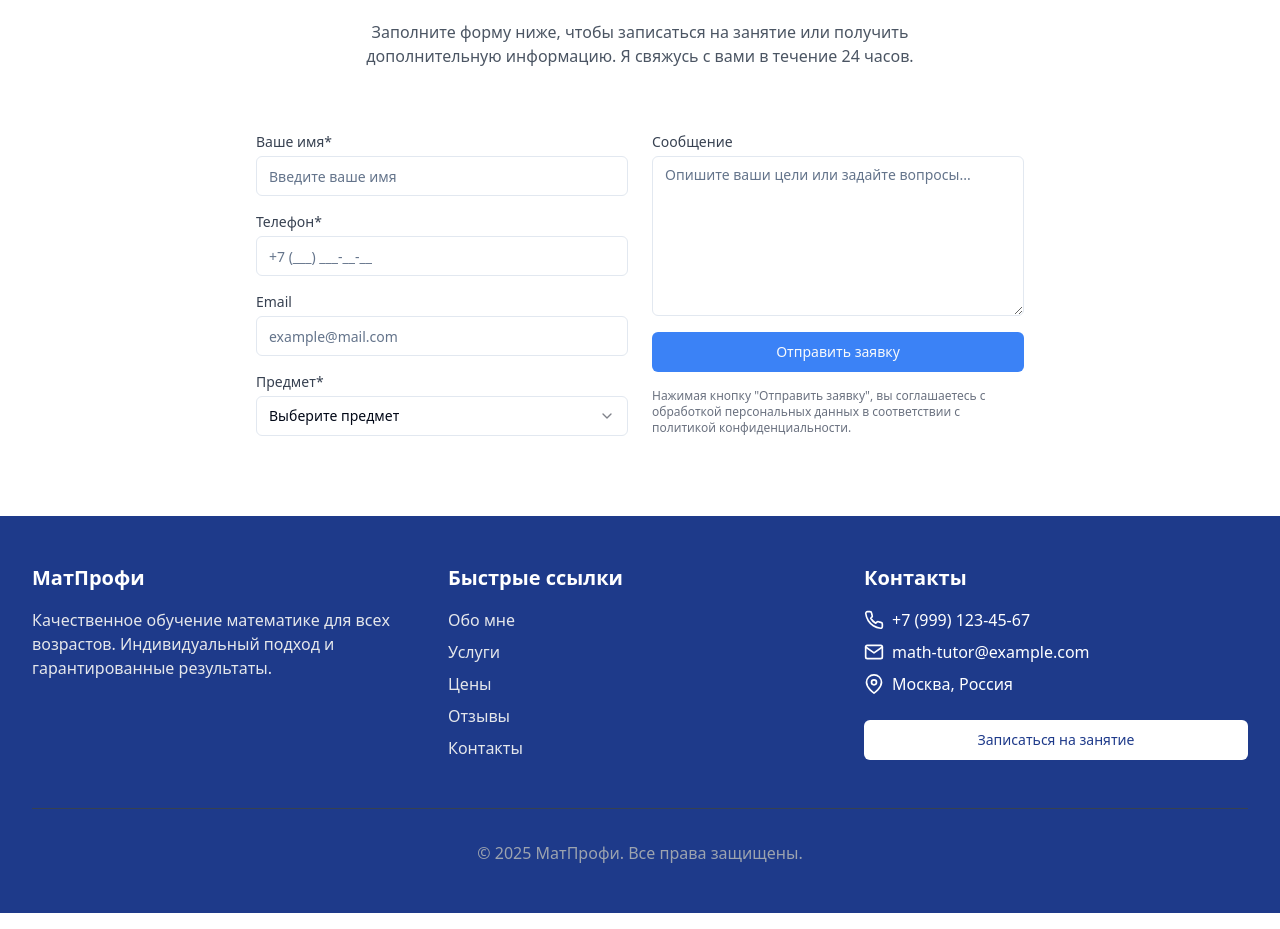
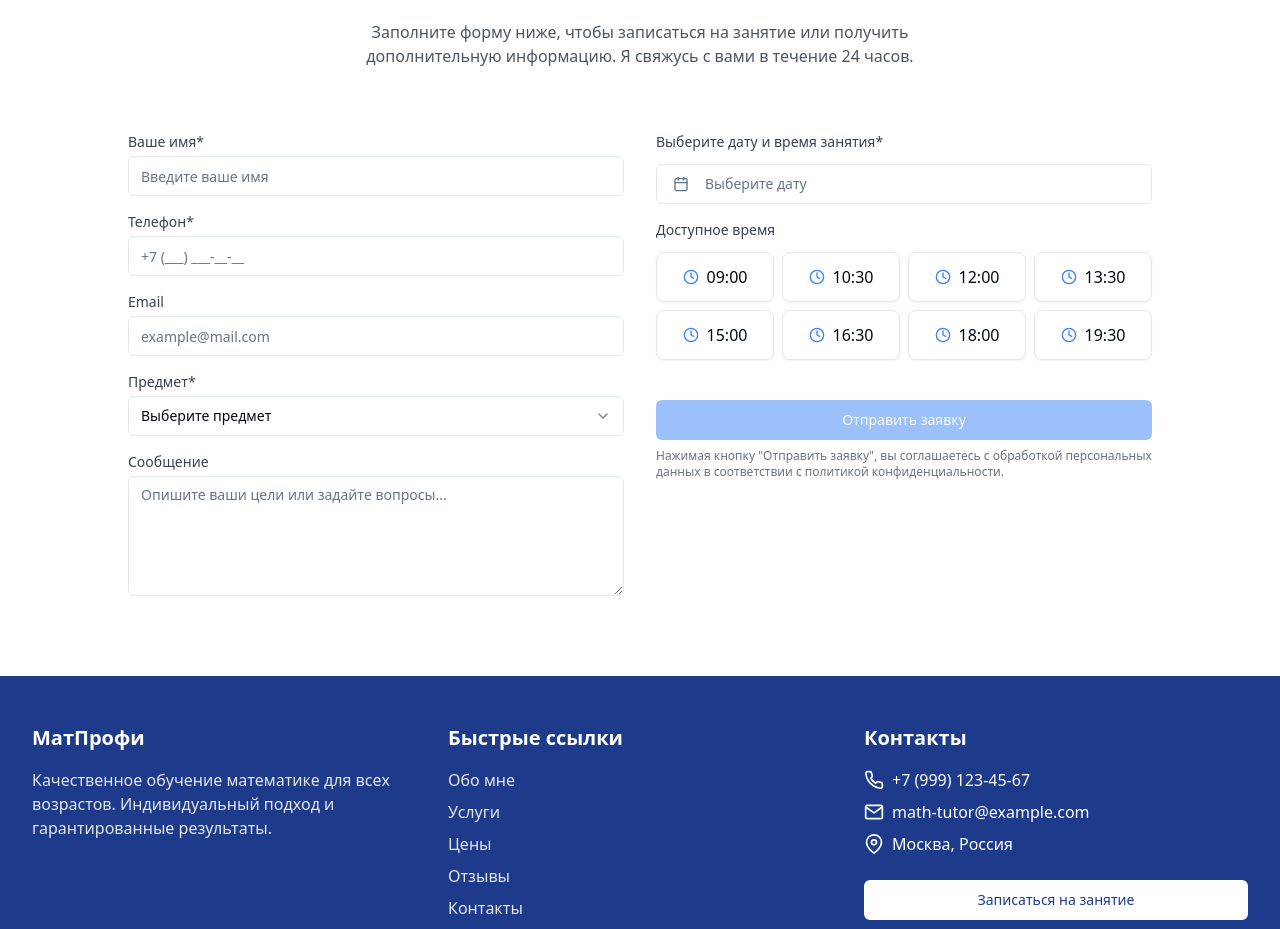
Before and after one commit to Fantom51/math-tutoring-enroll-now, a React (Vite) app: page / in a window 1280 px wide. Shown: the part 4260-5189 px from the top of the page. Built offline with nearby package versions, Linux system fonts and the light colour scheme.

Commit message:
Add calendar to booking form
Implements a calendar for selecting the date and time of a lesson, displaying available slots.

```diff
--- a/src/components/home/Booking.tsx
+++ b/src/components/home/Booking.tsx
@@ -3,14 +3,38 @@ import { useState } from "react";
 import { Button } from "@/components/ui/button";
 import { Input } from "@/components/ui/input";
 import { Textarea } from "@/components/ui/textarea";
+import { Calendar } from "@/components/ui/calendar";
+import { CalendarIcon, Clock } from "lucide-react";
+import { format } from "date-fns";
 import {
   Select,
   SelectContent,
   SelectItem,
   SelectTrigger,
-  SelectValue
+  SelectValue,
 } from "@/components/ui/select";
+import {
+  Popover,
+  PopoverContent,
+  PopoverTrigger,
+} from "@/components/ui/popover";
+import { cn } from "@/lib/utils";
+import {
+  Card,
+  CardContent,
+} from "@/components/ui/card";
 import { useToast } from "@/hooks/use-toast";
+
+const timeSlots = [
+  "09:00", "10:30", "12:00", "13:30", "15:00", "16:30", "18:00", "19:30"
+];
+
+// Simulate booked slots - in a real app, these would come from a database
+const bookedSlots = {
+  "2025-05-15": ["09:00", "12:00", "16:30"],
+  "2025-05-16": ["10:30", "15:00"],
+  "2025-05-20": ["09:00", "10:30", "13:30", "18:00"],
+};
 
 const Booking = () => {
   const { toast } = useToast();
@@ -19,10 +43,22 @@ const Booking = () => {
   const [email, setEmail] = useState("");
   const [subject, setSubject] = useState("");
   const [message, setMessage] = useState("");
+  const [date, setDate] = useState<Date | undefined>(undefined);
+  const [timeSlot, setTimeSlot] = useState<string | undefined>(undefined);
   const [loading, setLoading] = useState(false);
 
   const handleSubmit = (e: React.FormEvent) => {
     e.preventDefault();
+
+    if (!date || !timeSlot) {
+      toast({
+        title: "Ошибка",
+        description: "Пожалуйста, выберите дату и время занятия.",
+        variant: "destructive"
+      });
+      return;
+    }
+
     setLoading(true);
 
     // Simulate API call
@@ -39,8 +75,21 @@ const Booking = () => {
       setEmail("");
       setSubject("");
       setMessage("");
+      setDate(undefined);
+      setTimeSlot(undefined);
     }, 1000);
   };
+
+  const getAvailableTimeSlots = () => {
+    if (!date) return timeSlots;
+
+    const dateString = format(date, "yyyy-MM-dd");
+    const booked = bookedSlots[dateString] || [];
+
+    return timeSlots.filter(slot => !booked.includes(slot));
+  };
+
+  const availableTimeSlots = getAvailableTimeSlots();
 
   return (
     <section id="booking" className="py-20 bg-white">
@@ -54,8 +103,8 @@ const Booking = () => {
           </p>
         </div>
 
-        <div className="max-w-3xl mx-auto">
-          <form onSubmit={handleSubmit} className="grid grid-cols-1 md:grid-cols-2 gap-6">
+        <div className="max-w-5xl mx-auto">
+          <form onSubmit={handleSubmit} className="grid grid-cols-1 md:grid-cols-2 gap-8">
             <div className="space-y-4">
               <div>
                 <label htmlFor="name" className="block text-sm font-medium text-gray-700 mb-1">
@@ -114,9 +163,7 @@ const Booking = () => {
                   </SelectContent>
                 </Select>
               </div>
-            </div>
 
-            <div className="space-y-4">
               <div>
                 <label htmlFor="message" className="block text-sm font-medium text-gray-700 mb-1">
                   Сообщение
@@ -126,14 +173,86 @@ const Booking = () => {
                   value={message}
                   onChange={(e) => setMessage(e.target.value)}
                   placeholder="Опишите ваши цели или задайте вопросы..."
-                  className="h-40"
+                  className="h-[120px]"
                 />
               </div>
+            </div>
 
+            <div className="space-y-4">
+              <div>
+                <label className="block text-sm font-medium text-gray-700 mb-3">
+                  Выберите дату и время занятия*
+                </label>
+                <Popover>
+                  <PopoverTrigger asChild>
+                    <Button
+                      id="date"
+                      variant="outline"
+                      className={cn(
+                        "w-full justify-start text-left font-normal",
+                        !date && "text-muted-foreground"
+                      )}
+                    >
+                      <CalendarIcon className="mr-2 h-4 w-4" />
+                      {date ? format(date, "PPP") : <span>Выберите дату</span>}
+                    </Button>
+                  </PopoverTrigger>
+                  <PopoverContent className="w-auto p-0" align="start">
+                    <Calendar
+                      mode="single"
+                      selected={date}
+                      onSelect={setDate}
+                      initialFocus
+                      className={cn("p-3 pointer-events-auto")}
+                      disabled={(date) => {
+                        const now = new Date();
+                        const yesterday = new Date(now);
+                        yesterday.setDate(yesterday.getDate() - 1);
+                        return date < yesterday;
+                      }}
+                    />
+                  </PopoverContent>
+                </Popover>
+              </div>
+
+              <div>
+                <label className="block text-sm font-medium text-gray-700 mb-3">
+                  Доступное время
+                </label>
+                <div className="grid grid-cols-2 sm:grid-cols-4 gap-2">
+                  {availableTimeSlots.length > 0 ? (
+                    availableTimeSlots.map((slot) => (
+                      <Card
+                        key={slot}
+                        className={cn(
+                          "cursor-pointer hover:border-math-secondary transition-colors",
+                          timeSlot === slot
+                            ? "border-2 border-math-secondary bg-math-light"
+                            : "border border-gray-200"
+                        )}
+                        onClick={() => setTimeSlot(slot)}
+                      >
+                        <CardContent className="flex items-center justify-center py-3 px-2">
+                          <Clock className="h-4 w-4 mr-2 text-math-secondary" />
+                          <span>{slot}</span>
+                        </CardContent>
+                      </Card>
+                    ))
+                  ) : (
+                    <p className="col-span-4 text-center text-gray-500">
+                      {date
+                        ? "Нет доступного времени на выбранную дату"
+                        : "Пожалуйста, выберите дату для просмотра доступного времени"}
+                    </p>
+                  )}
+                </div>
+              </div>
+
+              <div className="pt-6">
                 <Button
                   type="submit"
                   className="w-full bg-math-secondary hover:bg-math-primary transition-colors"
-                disabled={loading}
+                  disabled={loading || !date || !timeSlot}
                 >
                   {loading ? "Отправка..." : "Отправить заявку"}
                 </Button>
@@ -143,6 +262,7 @@ const Booking = () => {
                   в соответствии с политикой конфиденциальности.
                 </p>
               </div>
+            </div>
           </form>
         </div>
       </div>
--- a/src/components/ui/calendar.tsx
+++ b/src/components/ui/calendar.tsx
@@ -1,3 +1,4 @@
+
 import * as React from "react";
 import { ChevronLeft, ChevronRight } from "lucide-react";
 import { DayPicker } from "react-day-picker";
@@ -16,7 +17,7 @@ function Calendar({
   return (
     <DayPicker
       showOutsideDays={showOutsideDays}
-      className={cn("p-3", className)}
+      className={cn("p-3 pointer-events-auto", className)}
       classNames={{
         months: "flex flex-col sm:flex-row space-y-4 sm:space-x-4 sm:space-y-0",
         month: "space-y-4",
```
Lines whose indentation alone changed are shown as unchanged.
